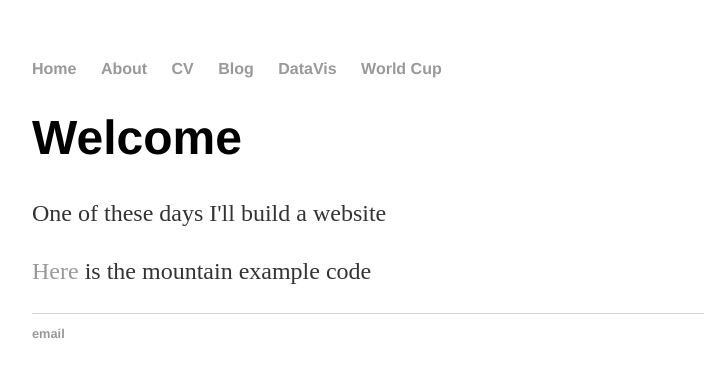
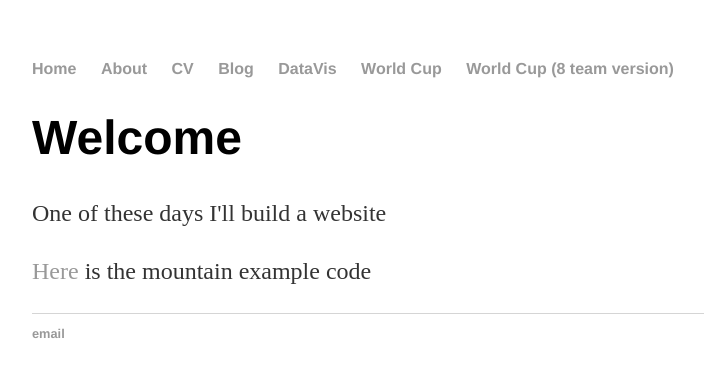
Before and after one commit to taylorsjones/taylorsjones.github.io, a plain HTML site: page index.html in a window 1280 px wide. Shown: the whole page, without its empty margins (160-864 px from the left). Drawn offline with Linux system fonts and the light colour scheme.

Commit message:
Update index.html

```diff
--- a/index.html
+++ b/index.html
@@ -14,6 +14,7 @@
         		<li><a href="/blog">Blog</a></li>
         		<li><a href="/datavis">DataVis</a></li>
 			<li><a href="/World_Cup.html">World Cup</a></li>
+			<li><a href="/World_Cup-8-team.html">World Cup (8 team version)</a></li>
     		</ul>
 		</nav>
 		<div class="container">
```
